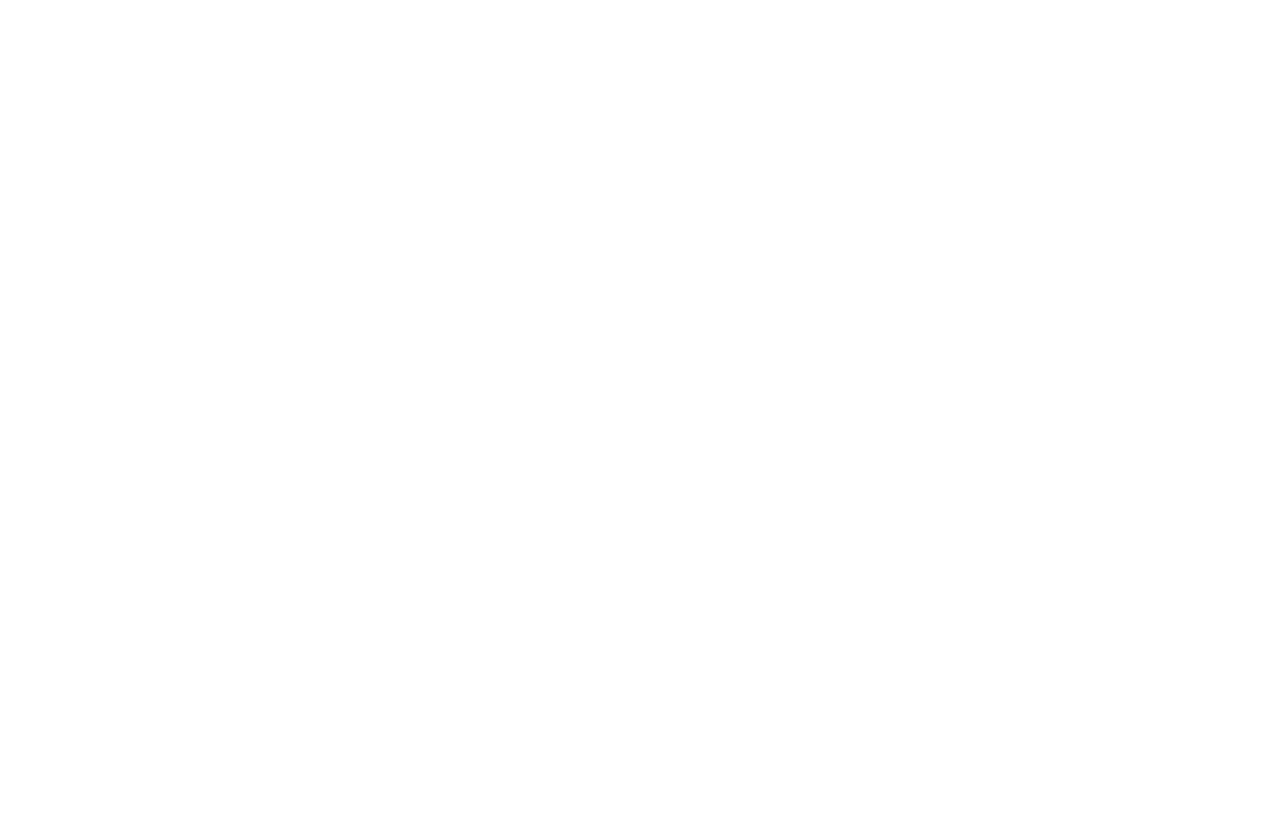
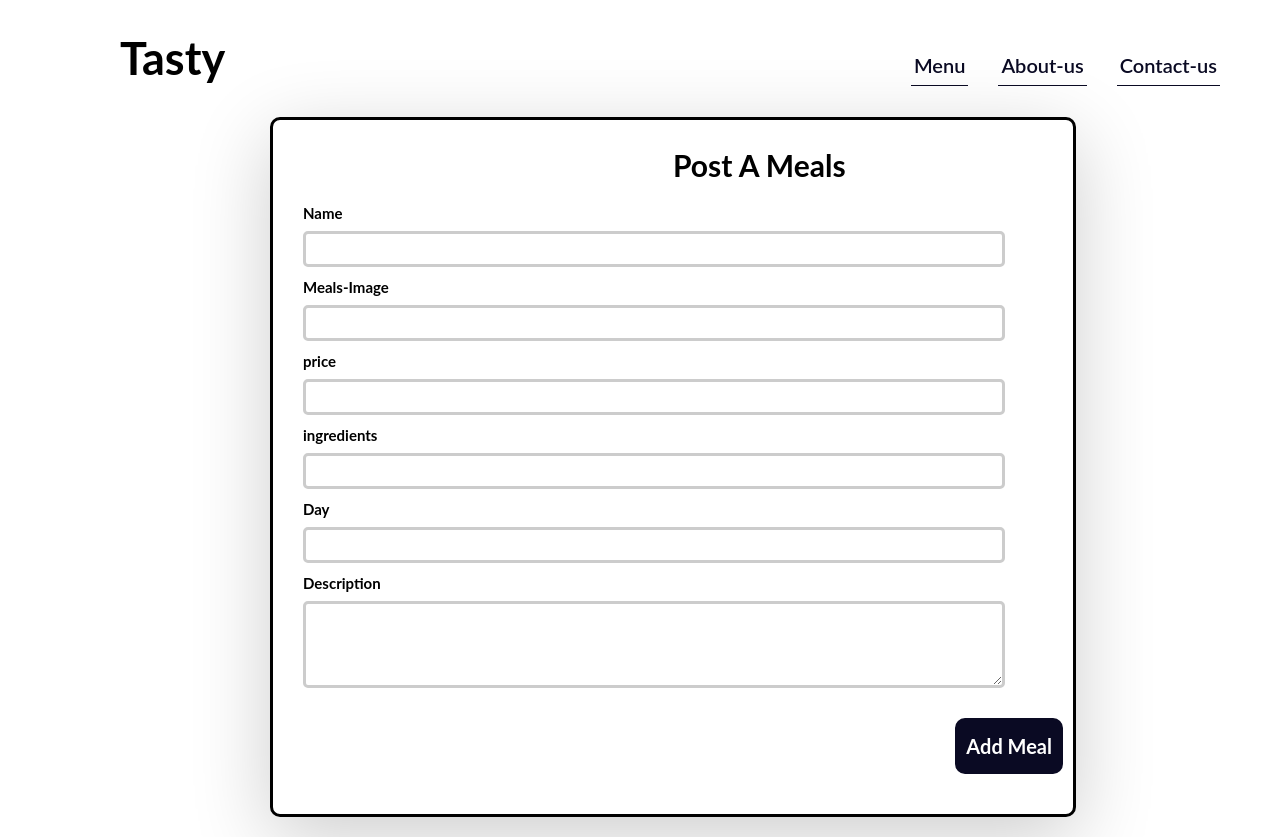
Before and after one commit to Bright-ship-it/buk-a-meal-frontend, a React (Create React App) app: page /newmealform in a window 1280 px wide. Before the commit this address had no page. Before the commit the page ends 800 px from the top, so only its background shows below. Built offline with nearby package versions, Linux system fonts and the light colour scheme.

Commit message:
adds the newmeal form component and its styling

```diff
--- a/src/App.css
+++ b/src/App.css
@@ -45,7 +45,7 @@
 .site-title {
   font-size: 4.5rem;
   font-weight: bolder;
-  padding-right: 45rem;
+  padding-right: 51rem;
 }
 .nav ul {
   list-style: none;
--- a/src/App.js
+++ b/src/App.js
@@ -8,6 +8,7 @@
 import Admin from './components/Admin';
 import Allmeals from './components/Allmeals';
 import Allmealsdetails from './components/Allmealsdetails';
+import NewMealForm from './components/NewMealForm';
 
 function App() {
   return (
@@ -20,6 +21,7 @@
         <Route path="/register" element={<Register /> } />
         <Route path="/admin" element={<Admin /> } />
         <Route path="/allmeals/" element={<Allmeals /> } />
+        <Route path="/newmealform/" element={<NewMealForm /> } />
         <Route path="/allmealsdetails/:mealId" element={<Allmealsdetails /> } />
 
 
--- a/src/components/Allmeals.js
+++ b/src/components/Allmeals.js
@@ -26,7 +26,7 @@
           View orders
         </NavLink>
 
-        <NavLink to={"/"} exact="true" className="btn-view-2">
+        <NavLink to={"/newmealform"} exact="true" className="btn-view-2">
         Add Meals
       </NavLink>
 
--- /dev/null
+++ b/src/components/NewMealForm.js
@@ -0,0 +1,111 @@
+import React, { useState } from "react";
+import Card from "../components/ui/Card"
+import classes from "../components/NewMealForm.module.css";
+
+import { useNavigate } from "react-router-dom";
+import Navbar from "./Navbar";
+
+function NewMealForm() {
+  const [name, setName] = useState("");
+  const [image_url, setImage_url] = useState("");
+  const [price, setPrice] = useState("");
+  const [ingredients, setIngredients] = useState("");
+  const [day, setDay] = useState("");
+  const [description, setDescription] = useState("");
+
+  const history = useNavigate();
+
+  function submitHandler(e) {
+    e.preventDefault();
+    const Meal = { name, image_url, price, description,ingredients,day };
+
+    fetch("/meals", {
+      method: "POST",
+      headers: {
+        "Content-Type": "application/json",
+      },
+      body: JSON.stringify(Meal),
+    }).then(() => {
+      history("/allmeals");
+    });
+  }
+
+  return (
+    <div className="back">
+    <Navbar />
+    <Card>
+    <div className="heading-post">
+    <h4>Post A Meals</h4>
+    </div>
+      <form className={classes.form} onSubmit={submitHandler}>
+        <div className={classes.control}>
+          <label htmlFor="name">Name</label>
+          <input
+            type="text"
+            required
+            id="name"
+            value={name}
+            onChange={(e) => setName(e.target.value)}
+          />
+        </div>
+        <div className={classes.control}>
+          <label htmlFor="image">Meals-Image</label>
+          <input
+            type="url"
+            required
+            id="image"
+            value={image_url}
+            onChange={(e) => setImage_url(e.target.value)}
+          />
+        </div>
+        <div className={classes.control}>
+          <label htmlFor="price">price</label>
+          <input
+            type="text"
+            required
+            id="price"
+            value={price}
+            onChange={(e) => setPrice(e.target.value)}
+          />
+        </div>
+        <div className={classes.control}>
+          <label htmlFor="ingredients">ingredients</label>
+          <input
+            type="text"
+            required
+            id="ingredients"
+            value={ingredients}
+            onChange={(e) => setIngredients(e.target.value)}
+          />
+        </div>
+        <div className={classes.control}>
+        <label htmlFor="day">Day</label>
+        <input
+          type="text"
+          required
+          id="day"
+          value={day}
+          onChange={(e) => setDay(e.target.value)}
+        />
+      </div>
+        <div className={classes.control}>
+          <label htmlFor="description">Description</label>
+          <textarea
+            id="description"
+            required
+            rows="3"
+            value={description}
+            onChange={(e) => setDescription(e.target.value)}
+          ></textarea>
+        </div>
+
+        <div className={classes.actions}>
+          <button>Add Meal</button>
+        </div>
+      </form>
+    </Card>
+    </div>
+  );
+}
+
+export default NewMealForm;
--- /dev/null
+++ b/src/components/NewMealForm.module.css
@@ -0,0 +1,69 @@
+.form {
+  padding: 1rem;
+
+}
+html {
+  font-size: 62.5%;
+}
+
+
+.control {
+  margin-bottom: 0.8rem;
+}
+
+.control label {
+  display: block;
+  font-weight: bold;
+  margin-bottom: 0.5rem;
+  font-size: 1.5rem;
+  margin-left: 2rem;
+
+}
+
+.control input,
+.control textarea {
+  display: block;
+  font: inherit;
+  border-radius: .5rem;
+  border: .3rem solid #ccc;
+  padding: .2rem;
+  margin-left: 2rem;
+  width: 90%;
+  font-size: 1.5rem;
+
+}
+
+.actions {
+  margin-top: 1rem;
+  text-align: right;
+
+}
+ h4 {
+  font-size: 3rem;
+  padding-left: 40rem;
+  padding-top: 2rem;
+}
+.heading{
+  align-items: center;
+}
+
+.actions button {
+  font: inherit;
+  cursor: pointer;
+  background-color: #0a0a23;
+  color: white;
+  border: 1rem solid #0a0a23;
+  border-radius: 1rem;
+  font-weight: bold;
+  padding: .1rem;
+  font-size: 2rem;
+  margin-bottom: 3rem;
+  margin-top: 2rem;
+
+}
+
+.actions button:hover,
+.actions button:active {
+  background-color: blue;
+  border-color: blue;
+}
--- /dev/null
+++ b/src/components/ui/Card.js
@@ -0,0 +1,8 @@
+import React from "react";
+import classes from "./Card.module.css";
+
+function Card(props) {
+  return <div className={classes.card}>{props.children}</div>;
+}
+
+export default Card;
--- /dev/null
+++ b/src/components/ui/Card.module.css
@@ -0,0 +1,15 @@
+html {
+  font-size: 62.5%;
+}
+
+.card {
+  background-color: white;
+  border-radius: 1rem;
+  box-shadow: 0 2rem 8rem rgba(0, 0, 0, 0.2);
+  width: 65%;
+  align-items: center;
+  margin-top: 2rem;
+  margin-left: 25rem;
+  border: .3rem solid black;
+
+}
```
